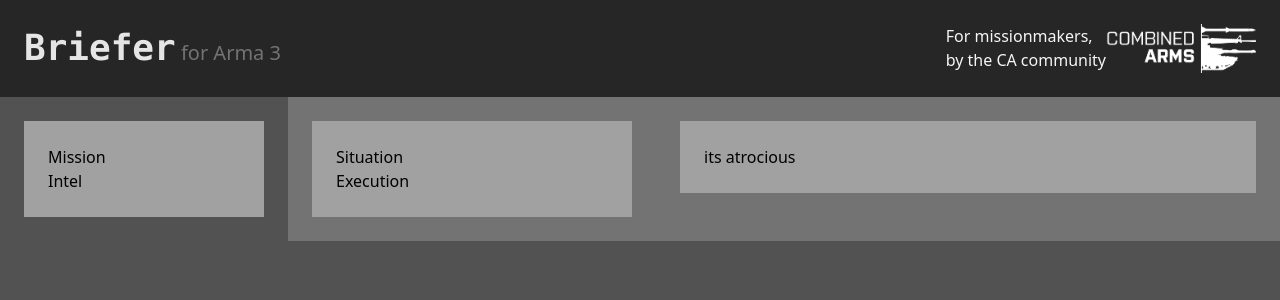
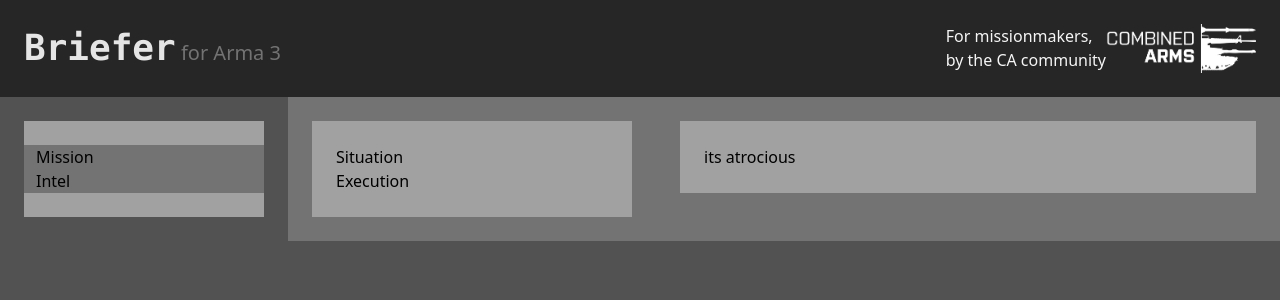
Before and after one commit to Bubbus/CA-Briefer, an Angular app: page / in a window 1280 px wide. Shown: the top 300 px of the page. Built offline with nearby package versions, Linux system fonts and the light colour scheme.

Commit message:
lil bits

```diff
--- a/src/component/Briefing/BriefingSectionListEditor/BriefingSectionListEditor.component.html
+++ b/src/component/Briefing/BriefingSectionListEditor/BriefingSectionListEditor.component.html
@@ -1,5 +1,9 @@
-<div class="bg-neutral-400 p-6 flex-col">
+<div class="bg-neutral-400 py-6 flex-col">
   @for (section of sections(); track $index) {
-    <div>{{section.name}}</div>
+    <div>
+      <button class="bg-neutral-500 w-full flex px-3" (click)="buttonClicked($event, section)">
+        <span class="align-left">{{section.name}}</span>
+      </button>
+    </div>
   }
 </div>
--- a/src/component/Briefing/BriefingSectionListEditor/BriefingSectionListEditor.component.ts
+++ b/src/component/Briefing/BriefingSectionListEditor/BriefingSectionListEditor.component.ts
@@ -1,4 +1,4 @@
-import { Component, input } from '@angular/core';
+import { Component, input, output } from '@angular/core';
 import { BriefingSection } from '../../../model/BriefingSection';
 
 @Component({
@@ -7,5 +7,10 @@ import { BriefingSection } from '../../../model/BriefingSection';
   styleUrls: ['./BriefingSectionListEditor.component.css']
 })
 export class BriefingSectionListEditorComponent {
-  sections = input.required<BriefingSection[]>()
+  sections = input.required<BriefingSection[]>();
+  selectedItem = output<BriefingSection>();
+
+  buttonClicked(event:Event, section:BriefingSection) {
+    this.selectedItem.emit(section);
+  };
 }
```
